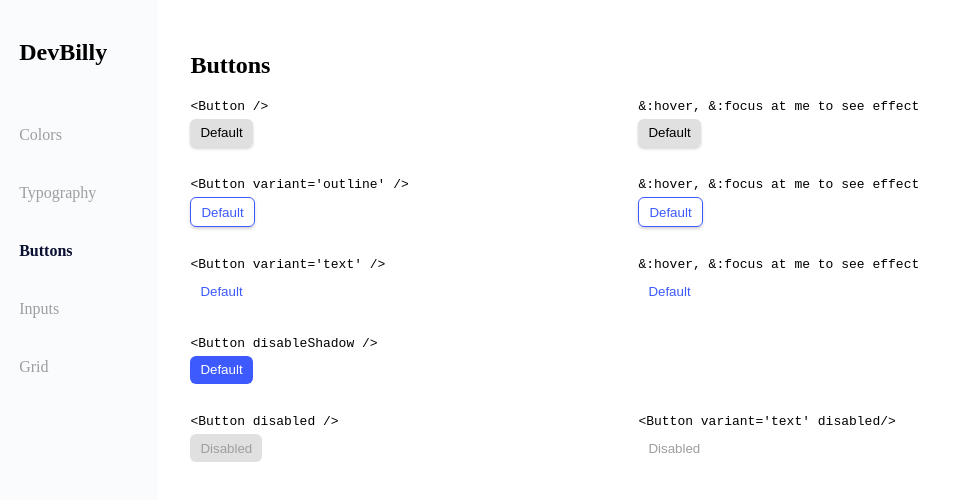
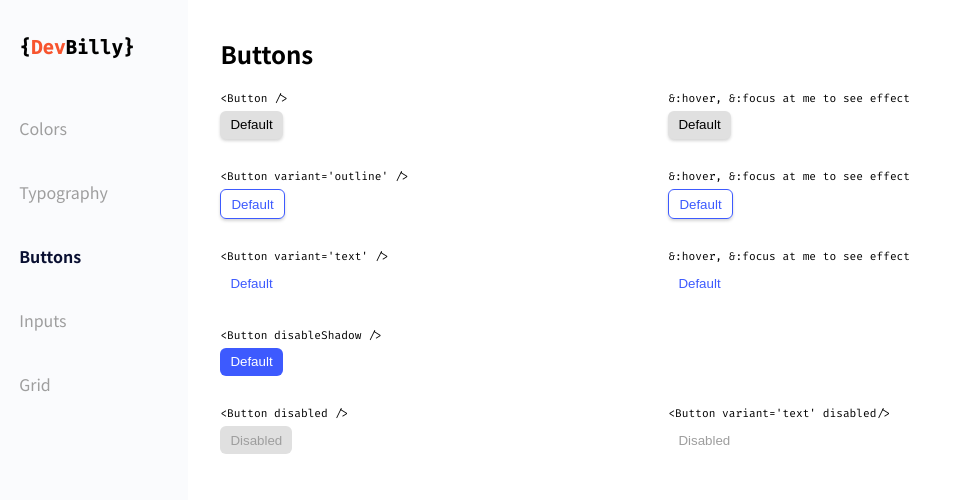
Before and after one commit to dev-billy/design-system, a React (Create React App) app: page /buttons in a window 1280 px wide. Shown: the top 500 px of the page, without its empty margins (0-962 px from the left). Built offline with nearby package versions, Linux system fonts and the light colour scheme.

Commit message:
updated fonts and styles

```diff
--- a/src/layout/Nav.js
+++ b/src/layout/Nav.js
@@ -6,7 +6,10 @@ function Nav(props) {
   const NavList = navList(location, history);
   return (
     <nav>
-      <h2 className={LayoutStyles.logo}>DevBilly</h2>
+      <h2 className={LayoutStyles.logo}>
+        {"{"}
+        <span className={LayoutStyles["logo-span"]}>Dev</span>Billy{"}"}
+      </h2>
       <ul className={LayoutStyles.items}>
         {NavList.map((item, index) => (
           <li
--- a/src/styles/App.scss
+++ b/src/styles/App.scss
@@ -1,4 +1,9 @@
+@import url("https://fonts.googleapis.com/css2?family=Fira+Code:wght@300;400;500&family=Noto+Sans+JP:wght@100;300;400;500;700;900&display=swap");
 body {
   padding: 0;
   margin: 0;
+  font-family: "Noto Sans JP", sans-serif;
 }
+code {
+  font-family: "Fira Code", monospace;
+}
--- a/src/styles/buttonspage.module.scss
+++ b/src/styles/buttonspage.module.scss
@@ -16,6 +16,7 @@
   margin-bottom: 10px;
   code {
     margin-bottom: 5px;
+    font-size: 0.7em;
   }
 }
 
--- a/src/styles/layout.module.scss
+++ b/src/styles/layout.module.scss
@@ -4,7 +4,7 @@
   min-height: 100vh;
 }
 .nav {
-  width: 25vw;
+  width: 28vw;
   display: flex;
   background-color: $navBg;
   padding: 1.2em;
@@ -13,7 +13,13 @@
 .content {
   padding: 1em;
 }
-
+.logo {
+  font-family: "Fira Code", monospace;
+  font-size: 1rem;
+}
+.logo-span {
+  color: $brandLogoColor;
+}
 .items {
   top: 50%;
   display: flex;
@@ -37,10 +43,13 @@
 }
 @media screen and (min-width: 768px) {
   .nav {
-    width: 15vw;
-    max-width: 120px;
+    width: 18vw;
+    max-width: 150px;
   }
   .content {
-    padding: 2em;
+    padding: 1em 2em;
+  }
+  .logo {
+    font-size: 1.2rem;
   }
 }
```
